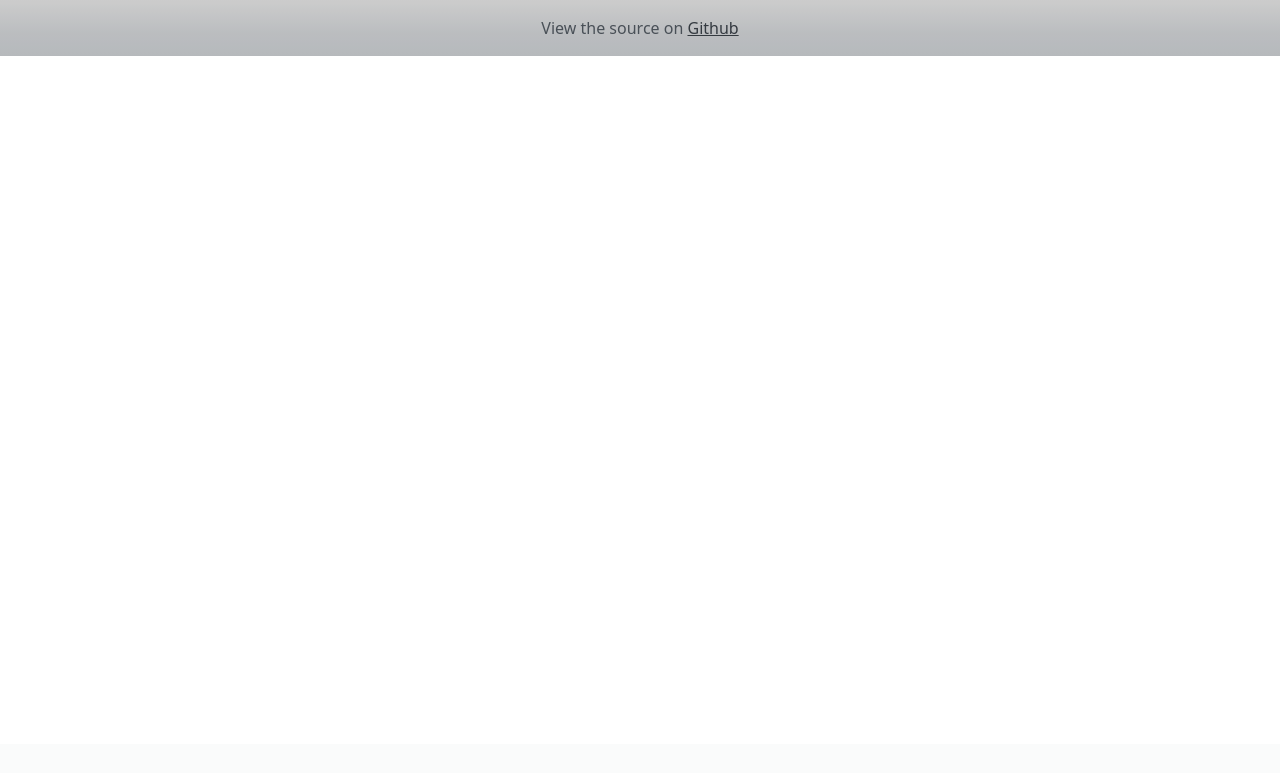
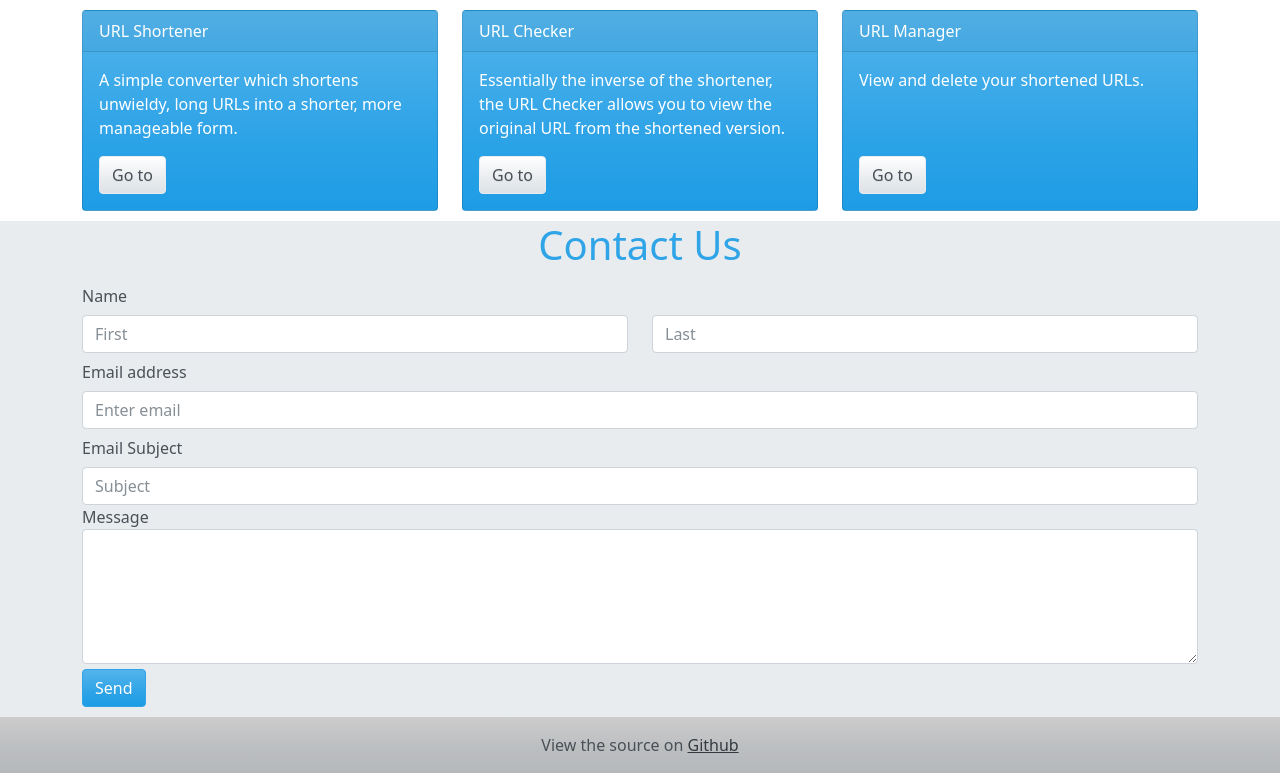
Before and after one commit to SCJackB/AyzeURLShortener, a Flask app: page / in a window 1280 px wide. Shown: the part 56-829 px from the top of the page. Before the commit the page ends 112 px from the top, so only its background shows below. Run offline with Flask 2, Linux system fonts and the light colour scheme; some libraries are stand-ins or nearby versions.

Commit message:
Added Info cards and contact form to base template

```diff
--- a/website/templates/base.html
+++ b/website/templates/base.html
@@ -15,9 +15,13 @@
   </head>
 
   <body>
+    <!--Create a navbar with primary background colour-->
     <nav class="navbar navbar-expand-lg navbar-dark bg-primary">
+      <!--Make the navbar span the whole window-->
       <div class="container-fluid">
+        <!--Navbar title-->
         <a class="navbar-brand" href="#">Ayze.xyz</a>
+        <!--Navbar expand button for mobile view / minimised window-->
         <button
           class="navbar-toggler"
           type="button"
@@ -30,9 +34,13 @@
           <span class="navbar-toggler-icon"></span>
         </button>
 
+        <!--This section of the navbar collapses when in mobile view-->
         <div class="collapse navbar-collapse" id="navbarColor01">
+          <!--list of items in navbar-->
           <ul class="navbar-nav me-auto">
+            <!--Adds an item to the navbar-->
             <li class="nav-item">
+              <!--Makes navbar item a link-->
               <a class="nav-link" href="#">URL Shortener</a>
             </li>
             <li class="nav-item">
@@ -45,8 +53,11 @@
               <a class="nav-link" href="#">About</a>
             </li>
           </ul>
+          <!--Make items stick to right side of navbar-->
           <div class="d-flex align-items-center">
+            <!--Log in Button-->
             <a class="nav-link text-light" href="#">Login</a>
+            <!--Sign up Button-->
             <button type="button" class="btn btn-secondary" action="#">
               Sign up
             </button>
@@ -55,15 +66,130 @@
       </div>
     </nav>
 
+    <!--Make a container for the info cards-->
+    <div class="container">
+      <!--Make a container that rearranges elements depending on screen size-->
+      <div class="row">
+        <!--Make the cards span 4 columns-->
+        <div class="col-md-4">
+          <!--Create the card w/ white text and primary background and a margin of 10px at the top and bottom-->
+          <div
+            class="card text-white bg-primary md-4"
+            style="margin-top: 10px; margin-bottom: 10px"
+          >
+            <!--Card Title-->
+            <div class="card-header">URL Shortener</div>
+            <!--Card Body-->
+            <div class="card-body">
+              <!--Info on the card-->
+              <p class="card-text">
+                A simple converter which shortens unwieldy, long URLs into a
+                shorter, more manageable form.
+              </p>
+              <!--'Go to' Button-->
+              <button type="button" class="btn btn-secondary">Go to</button>
+            </div>
+          </div>
+        </div>
+        <div class="col-md-4">
+          <div
+            class="card text-white bg-primary md-4"
+            style="margin-top: 10px; margin-bottom: 10px"
+          >
+            <div class="card-header">URL Checker</div>
+            <div class="card-body">
+              <p class="card-text">
+                Essentially the inverse of the shortener, the URL Checker allows
+                you to view the original URL from the shortened version.
+              </p>
+              <button type="button" class="btn btn-secondary">Go to</button>
+            </div>
+          </div>
+        </div>
+        <div class="col-md-4">
+          <div
+            class="card text-white bg-primary md-4"
+            style="margin-top: 10px; margin-bottom: 10px"
+          >
+            <div class="card-header">URL Manager</div>
+            <div class="card-body">
+              <p class="card-text">
+                View and delete your shortened URLs.<br /><br /><br />
+              </p>
+              <button type="button" class="btn btn-secondary">Go to</button>
+            </div>
+          </div>
+        </div>
+      </div>
+    </div>
+
+    <!--Make background around contact form secondary colour-->
+    <div class="container-fluid bg-secondary" style="padding-bottom: 10px">
+      <!--Add margin to the contact form-->
+      <div class="container">
+        <!--Contact us text header-->
+        <h1 class="text-center">Contact Us</h1>
+        <!--Make a container that rearranges elements depending on screen size-->
+        <div class="row">
+          <label class="col-form-label" for="inputDefault">Name</label>
+          <div class="form-group col-md-6">
+            <input
+              type="text"
+              class="form-control"
+              placeholder="First"
+              id="inputDefault"
+            />
+          </div>
+          <div class="form-group col-md-6">
+            <input
+              type="text"
+              class="form-control"
+              placeholder="Last"
+              id="inputDefault"
+            />
+          </div>
+        </div>
+        <div class="form-group">
+          <label class="col-form-label" for="inputDefault">Email address</label>
+          <input
+            type="text"
+            class="form-control"
+            placeholder="Enter email"
+            id="inputDefault"
+          />
+        </div>
+        <div class="form-group">
+          <label class="col-form-label" for="inputDefault">Email Subject</label>
+          <input
+            type="text"
+            class="form-control"
+            placeholder="Subject"
+            id="inputDefault"
+          />
+        </div>
+        <div class="form-group">
+          <label for="inputDefault">Message</label>
+          <textarea
+            class="form-control"
+            id="inputDefault"
+            rows="3"
+            style="margin-top: 0px; margin-bottom: 0px; height: 135px"
+          ></textarea>
+        </div>
+        <button type="button" class="btn btn-primary" style="margin-top: 5px">
+          Send
+        </button>
+      </div>
+    </div>
+
+    <!--Footer w/ light colour background and centered text-->
     <footer class="bg-light text-center text-lg-start">
-      <!-- Copyright -->
       <div class="text-center p-3" style="background-color: rgba(0, 0, 0, 0.2)">
         View the source on
         <a class="text-dark" href="https://github.com/SCJackB/AyzeURLShortener"
           >Github</a
         >
       </div>
-      <!-- Copyright -->
     </footer>
 
     <!--Linking to the Bootstrap Javascript-->
```
